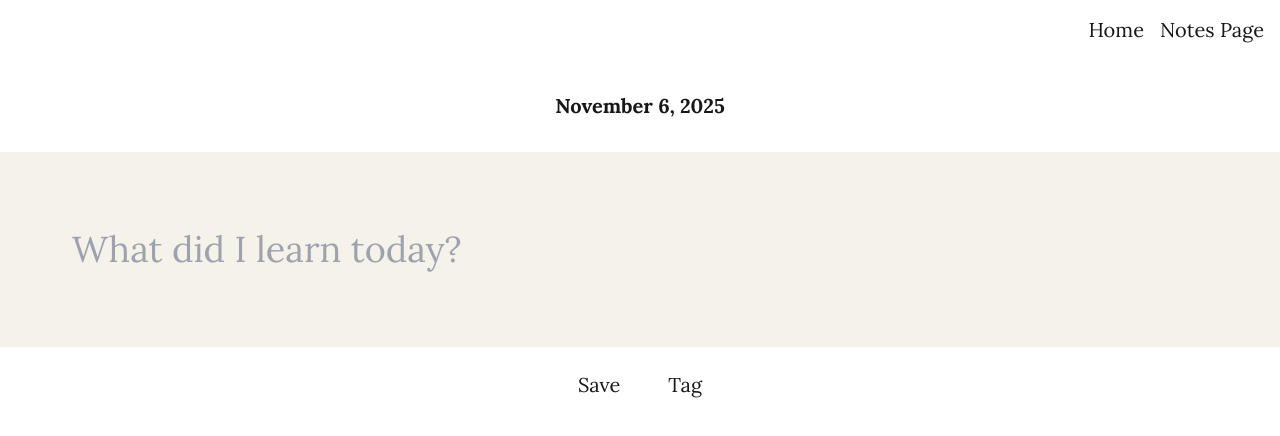
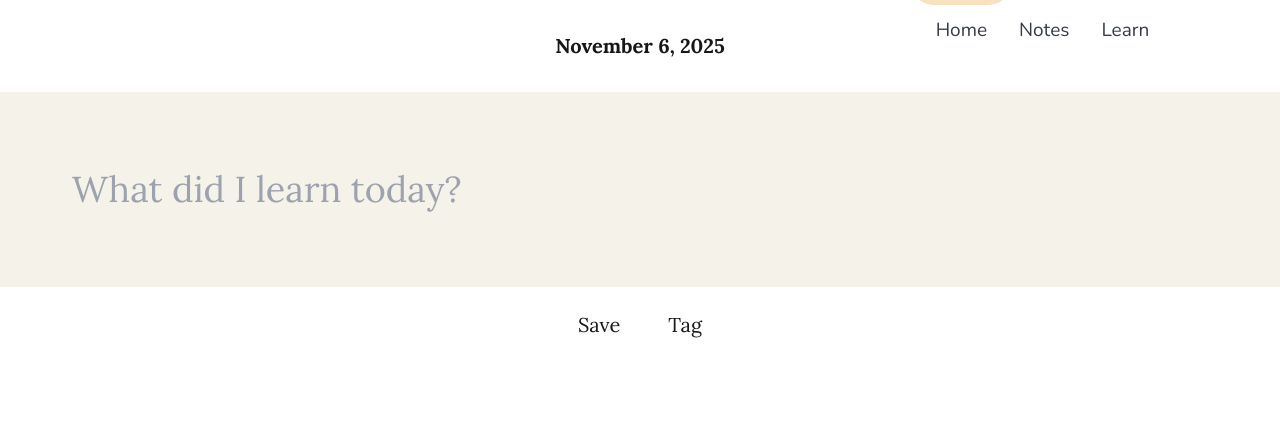
Before and after one commit to calik2/WebJam2025, a Next.js app in the folder webjam/: page /home in a window 1280 px wide. Shown: the top 436 px of the page. Built offline with nearby package versions, Linux system fonts and the light colour scheme.

Commit message:
Adjusted nav bar styles

```diff
--- a/webjam/src/app/home/page.tsx
+++ b/webjam/src/app/home/page.tsx
@@ -10,14 +10,18 @@ export default function Homepage() {
 
   return (
     <>
-      <nav className="flex items-center justify-end font-[var(--font-sans)] p-4 text-xl">
+      <nav className="font-[var(--font-sans)] text-xl" style={{ position: 'absolute', right: '0px', top: '0px', display: 'inline-flex', padding: '15px 130.61px 2px 173.44px', justifyContent: 'flex-end', alignItems: 'center' }}>
         {/* Simple navigation links, need to make it look nice */}
-        <ul className="flex space-x-4">
-          <li>
-            <Link href="/home">Home</Link>
+        <ul className="flex space-x-8">
+          <li style={{ position: 'relative' }}>
+            <div style={{ position: 'absolute', top: '-55px', left: '50%', transform: 'translateX(-50%)', width: '100px', height: '45px', flexShrink: 0, borderRadius: '30px', background: '#F8E1BF' }}></div>
+            <Link href="/home" style={{ color: '#353D48', textAlign: 'center', fontFamily: 'Nunito', fontSize: '19px', fontStyle: 'normal', fontWeight: 400, lineHeight: '19px' }}>Home</Link>
           </li>
           <li>
-            <Link href="/notes">Notes Page</Link>
+            <Link href="/notes" style={{ color: '#353D48', textAlign: 'center', fontFamily: 'Nunito', fontSize: '19px', fontStyle: 'normal', fontWeight: 400, lineHeight: '19px' }}>Notes</Link>
+          </li>
+          <li>
+            <Link href="/learn" style={{ color: '#353D48', textAlign: 'center', fontFamily: 'Nunito', fontSize: '19px', fontStyle: 'normal', fontWeight: 400, lineHeight: '19px' }}>Learn</Link>
           </li>
         </ul>
       </nav>
--- a/webjam/src/app/notes/page.tsx
+++ b/webjam/src/app/notes/page.tsx
@@ -4,17 +4,22 @@ import StickyNote from "./stickynote";
 export default function NotesPage() {
   return (
     <>
-      <nav className="flex items-center justify-end font-[var(--font-sans)] p-4 text-xl">
+      <nav className="font-[var(--font-sans)] text-xl" style={{ position: 'absolute', right: '0px', top: '0px', display: 'inline-flex', padding: '15px 130.61px 2px 173.44px', justifyContent: 'flex-end', alignItems: 'center' }}>
         {/* Simple navigation links, need to make it look nice */}
-        <ul className="flex space-x-4">
+        <ul className="flex space-x-8">
           <li>
-            <Link href="/home">Home</Link>
+            <Link href="/home" style={{ color: '#353D48', textAlign: 'center', fontFamily: 'Nunito', fontSize: '19px', fontStyle: 'normal', fontWeight: 400, lineHeight: '19px' }}>Home</Link>
+          </li>
+          <li style={{ position: 'relative' }}>
+            <div style={{ position: 'absolute', top: '-55px', left: '50%', transform: 'translateX(-50%)', width: '100px', height: '45px', flexShrink: 0, borderRadius: '30px', background: '#F8E1BF' }}></div>
+            <Link href="/notes" style={{ color: '#353D48', textAlign: 'center', fontFamily: 'Nunito', fontSize: '19px', fontStyle: 'normal', fontWeight: 400, lineHeight: '19px' }}>Notes</Link>
           </li>
           <li>
-            <Link href="/notes">Notes Page</Link>
+            <Link href="/learn" style={{ color: '#353D48', textAlign: 'center', fontFamily: 'Nunito', fontSize: '19px', fontStyle: 'normal', fontWeight: 400, lineHeight: '19px' }}>Learn</Link>
           </li>
         </ul>
       </nav>
+
       <div className="flex p-8 ">
         <h1 className="text-3xl font-semibold">Your Notes of Learning</h1>
       </div>
```
